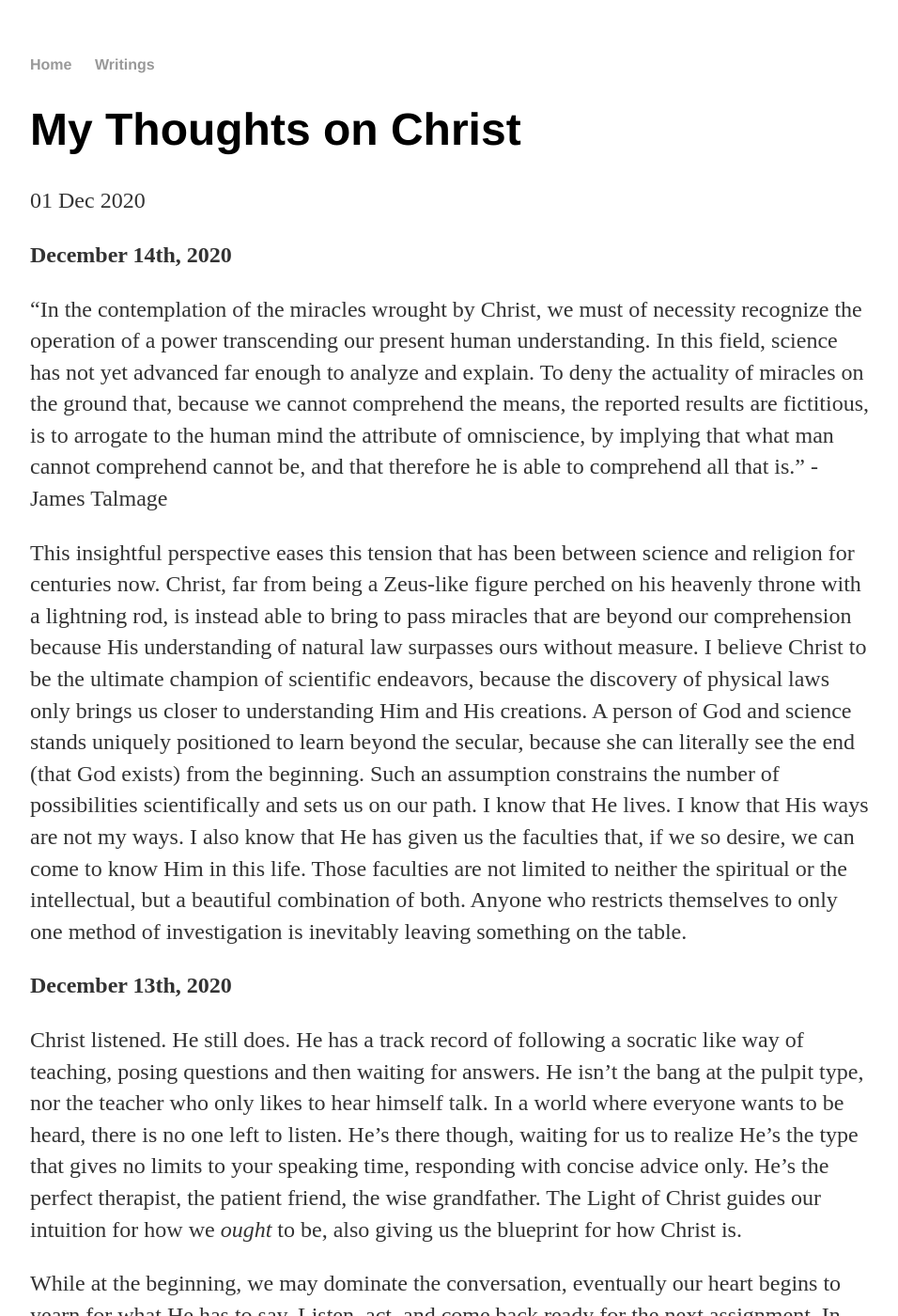
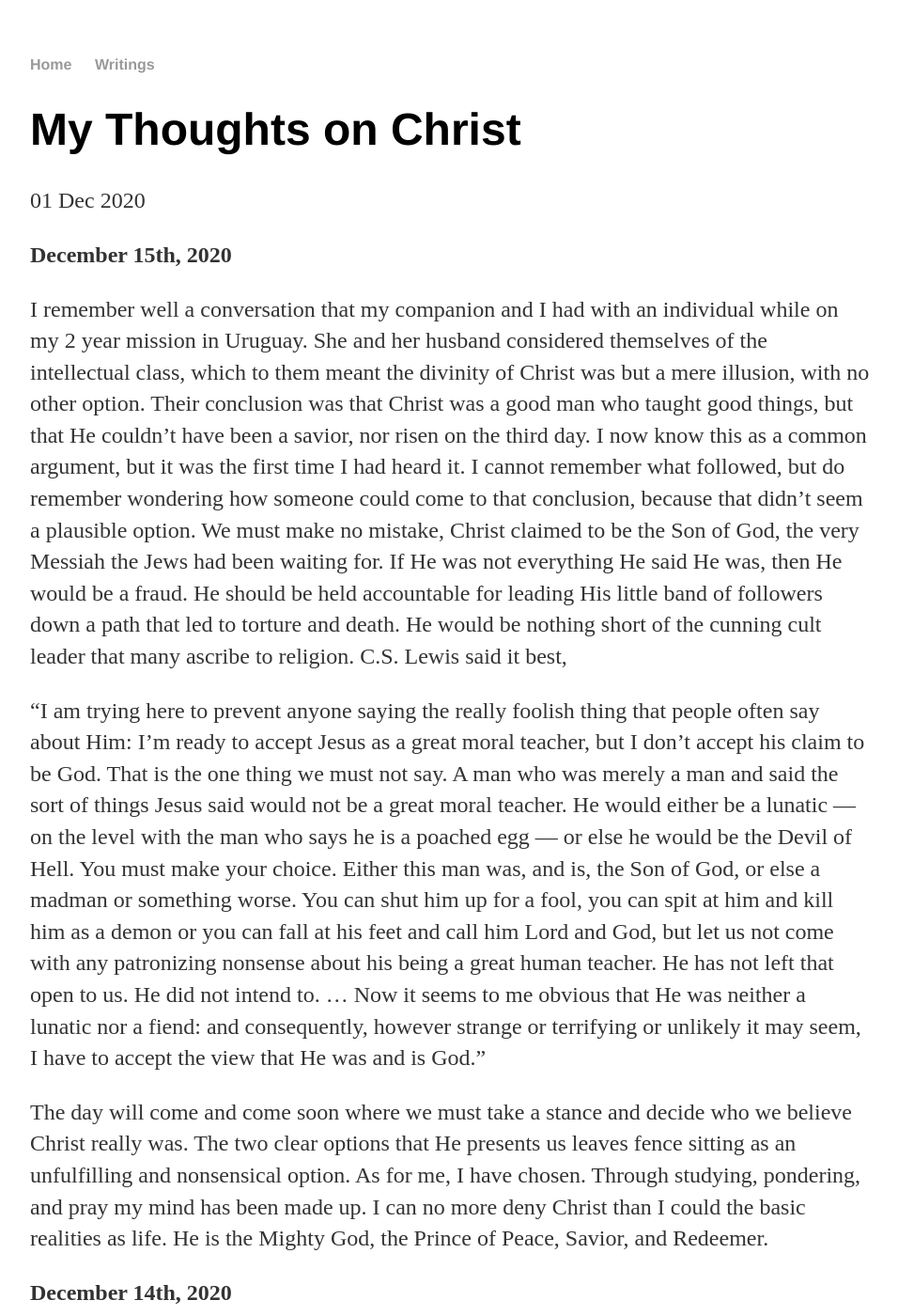
Before and after one commit to huntermaxfield/huntermaxfield.github.io, a Jekyll site: the page built from _posts/2020-12-01-christmas-posts-2020.md, in a window 1280 px wide and 1400 px high. Shown: the whole window at 94% size, without its empty margins (160-1116 px from the left). Built offline with Jekyll 4.4.1, drawn with Linux system fonts in a browser that asks for light colours.

Commit message:
new post

```diff
--- a/_posts/2020-12-01-christmas-posts-2020.md
+++ b/_posts/2020-12-01-christmas-posts-2020.md
@@ -2,6 +2,16 @@
 layout: post
 title: "My Thoughts on Christ"
 ---
+
+**December 15th, 2020**
+
+I remember well a conversation that my companion and I had with an individual while on my 2 year mission in Uruguay.  She and her husband considered themselves of the intellectual class, which to them meant the divinity of Christ was but a mere illusion, with no other option.  Their conclusion was that Christ was a good man who taught good things, but that He couldn't have been a savior, nor risen on the third day.  I now know this as a common argument, but it was the first time I had heard it.  I cannot remember what followed, but do remember wondering how someone could come to that conclusion, because that didn't seem a plausible option.  We must make no mistake, Christ claimed to be the Son of God, the very Messiah the Jews had been waiting for.  If He was not everything He said He was, then He would be a fraud.  He should be held accountable for leading His little band of followers down a path that led to torture and death.  He would be nothing short of the cunning cult leader that many ascribe to religion.  C.S. Lewis said it best,
+
+"I am trying here to prevent anyone saying the really foolish thing that people often say about Him: I'm ready to accept Jesus as a great moral teacher, but I don't accept his claim to be God. That is the one thing we must not say. A man who was merely a man and said the sort of things Jesus said would not be a great moral teacher. He would either be a lunatic — on the level with the man who says he is a poached egg — or else he would be the Devil of Hell. You must make your choice. Either this man was, and is, the Son of God, or else a madman or something worse. You can shut him up for a fool, you can spit at him and kill him as a demon or you can fall at his feet and call him Lord and God, but let us not come with any patronizing nonsense about his being a great human teacher. He has not left that open to us. He did not intend to. ... Now it seems to me obvious that He was neither a lunatic nor a fiend: and consequently, however strange or terrifying or unlikely it may seem, I have to accept the view that He was and is God."
+
+The day will come and come soon where we must take a stance and decide who we believe Christ really was.  The two clear options that He presents us leaves fence sitting as an unfulfilling and nonsensical option.  As for me, I have chosen.  Through studying, pondering, and pray my mind has been made up.  I can no more deny Christ than I could the basic realities as life.  He is the Mighty God, the Prince of Peace, Savior, and Redeemer.
+
+
 
 **December 14th, 2020**
 
```
Also changed, not shown: 1 other file.
